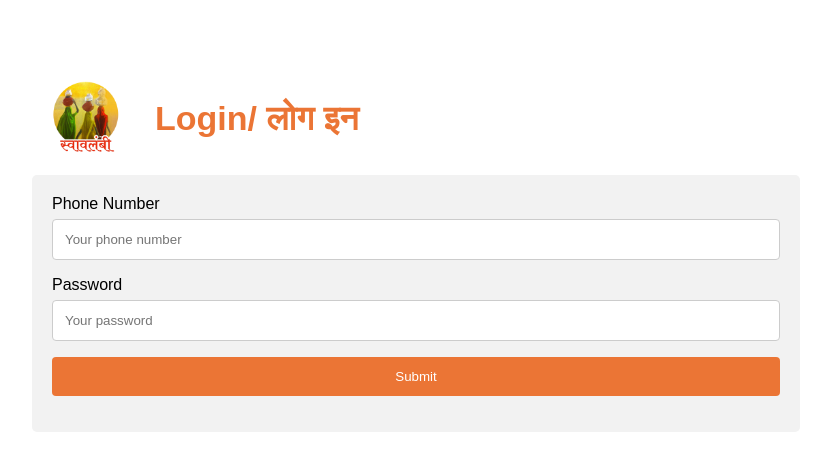
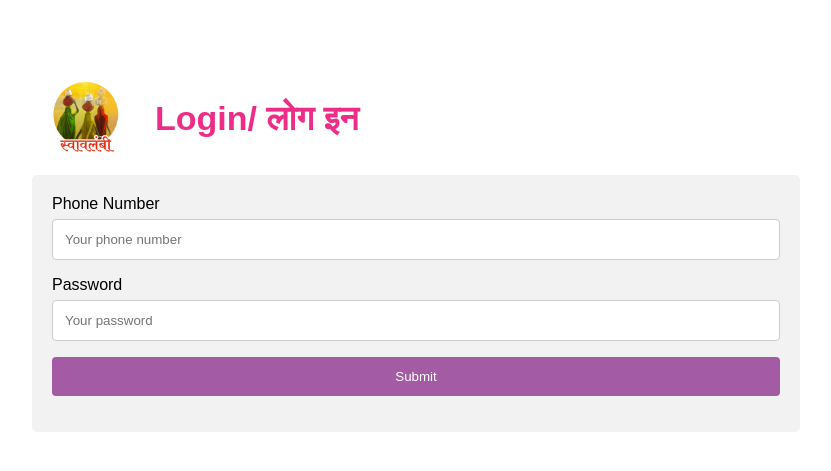
Before and after one commit to SanjeebNath382/Aspire, a PHP site: page /Login.php in a window 1280 px wide. Shown: the top 471 px of the page, without its empty margins (224-1055 px from the left). Run offline with PHP 8.4, Linux system fonts and the light colour scheme.

Commit message:
Change UI

```diff
--- a/Login.php
+++ b/Login.php
@@ -89,7 +89,7 @@ input[type=tel], select, textarea {
   resize: vertical;
 }
 input[type=submit] {
-  background-color: #eb7535;
+  background-color: #a35ba4;
   color: white;
   padding: 12px 20px;
   border: none;
@@ -98,7 +98,7 @@ input[type=submit] {
 }
 
 input[type=submit]:hover {
-  background-color: #45a049;
+  background-color: #64a3d9;
 }
 #form-img{
     max-width:10%;
@@ -126,7 +126,7 @@ input[type=submit]:hover {
 <body>
 <div id="form-head">
     <img src="logo.png" id="form-img"></img>
-    <h2 style="text-align: center; font-size:34px; color:#eb7535;margin:2%;">Login/ लोग इन</h2>
+    <h2 style="text-align: center; font-size:34px; color:#ed2d87;margin:2%;">Login/ लोग इन</h2>
 </div>
 
 <div class="container">
```
